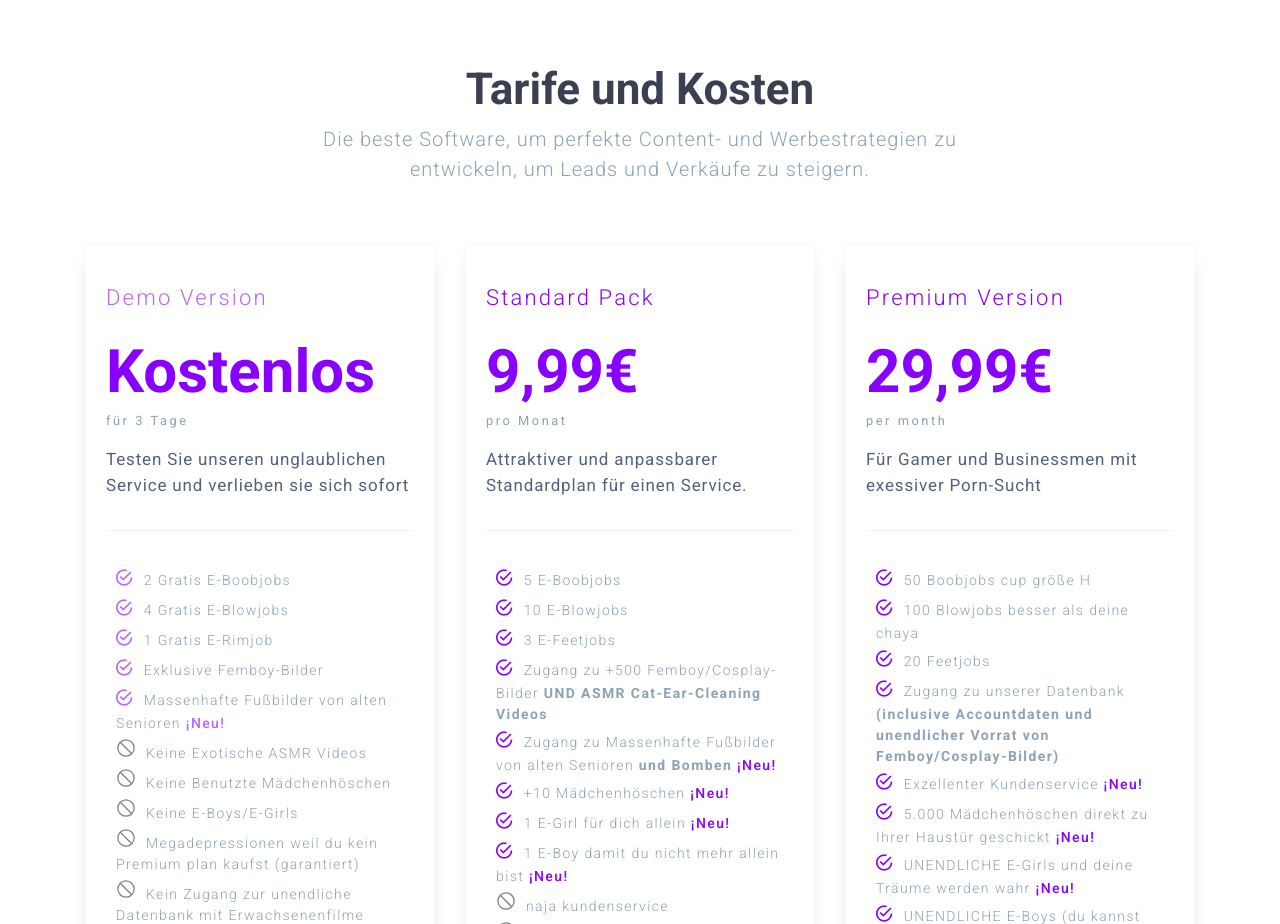
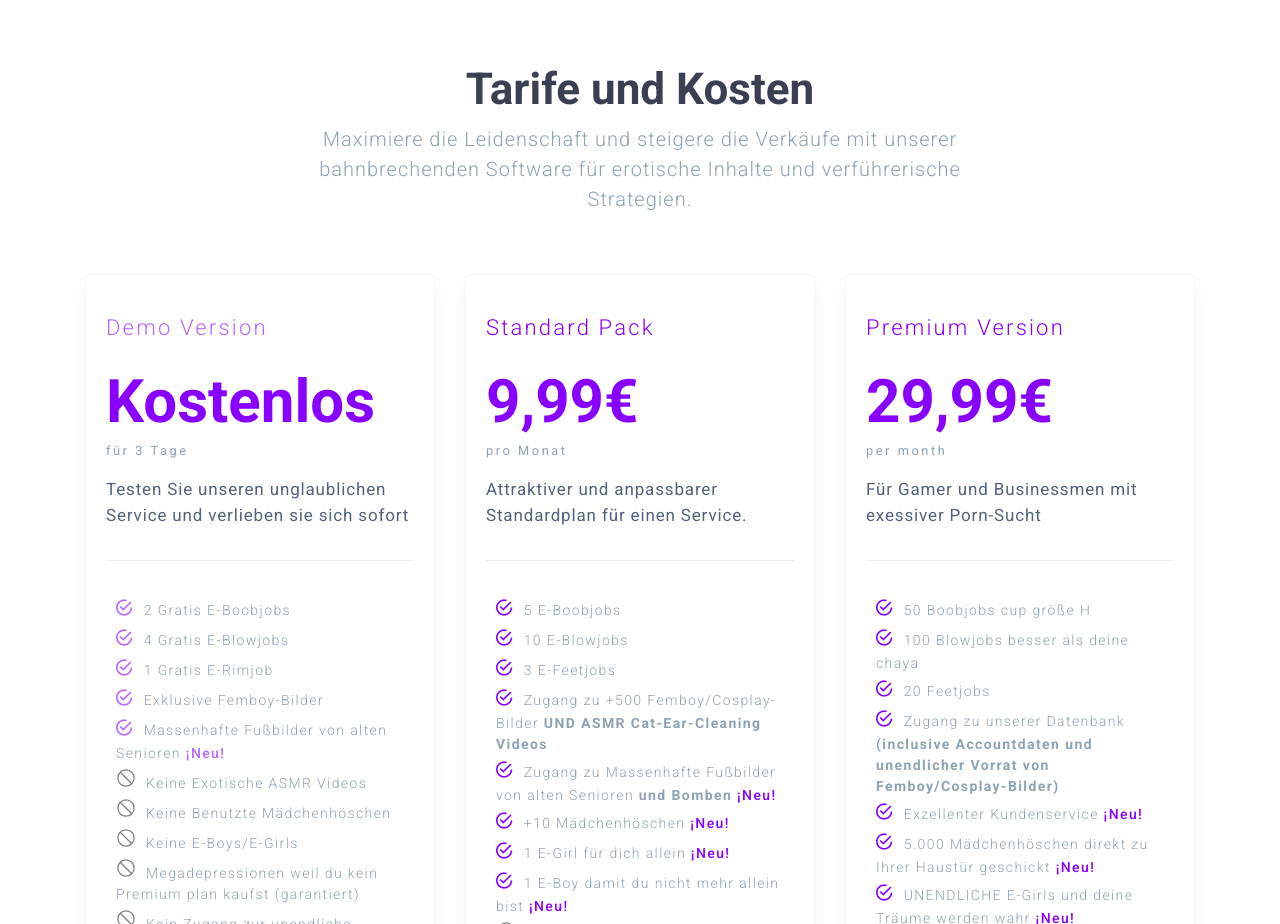
Before and after one commit to wuaht/KGR, a plain HTML site: page index.html in a window 1280 px wide. Shown: the part 1960-2884 px from the top of the page. Drawn offline with nearby package versions, Linux system fonts and the light colour scheme.

Commit message:
Update index.html
hihi

```diff
--- a/index.html
+++ b/index.html
@@ -146,7 +146,7 @@
     <div class="container">
       <div class="title-block">
         <h2>Tarife und Kosten</h2>
-        <p>Die beste Software, um perfekte Content- und Werbestrategien zu entwickeln, um Leads und Verkäufe zu steigern.</p>
+        <p>Maximiere die Leidenschaft und steigere die Verkäufe mit unserer bahnbrechenden Software für erotische Inhalte und verführerische Strategien.</p>
       </div>
       <div class="row">
         <div class="col-md-4">
```
